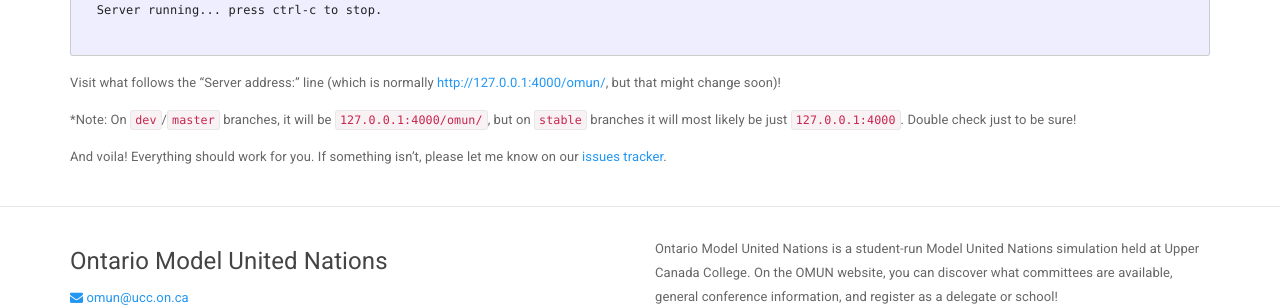
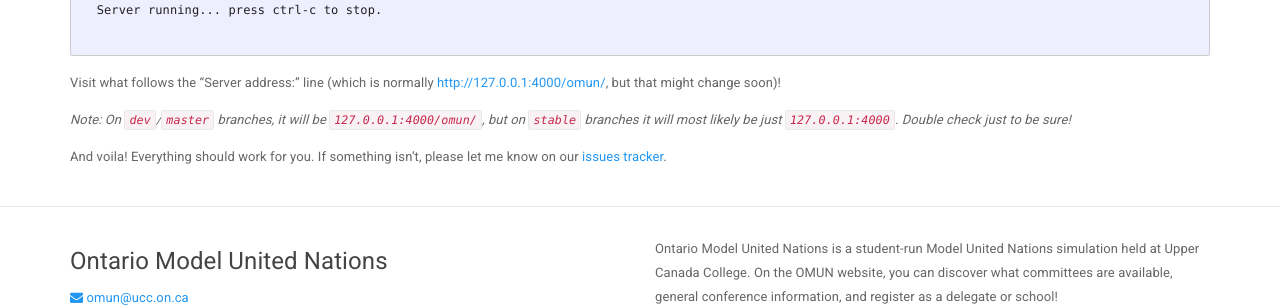
Before and after one commit to malsf21/omun.ca, a Jekyll site: the page built from _docs/setup.md, in a window 1280 px wide. Shown: the part 1129-1436 px from the top of the page. Built offline with Jekyll 4.4.1, drawn with Linux system fonts in a browser that asks for light colours.

Commit message:
Fixes small typo!

```diff
--- a/_docs/setup.md
+++ b/_docs/setup.md
@@ -54,6 +54,6 @@ Configuration file: /Users/matthew.wang/github/omun.ca/_config.yml
 
 Visit what follows the "Server address:" line (which is normally [http://127.0.0.1:4000/omun/](http://127.0.0.1:4000/omun/), but that might change soon)!
 
-*Note: On `dev`/`master` branches, it will be `127.0.0.1:4000/omun/`, but on `stable` branches it will most likely be just `127.0.0.1:4000`. Double check just to be sure!
+*Note: On `dev`/`master` branches, it will be `127.0.0.1:4000/omun/`, but on `stable` branches it will most likely be just `127.0.0.1:4000`. Double check just to be sure!*
 
 And voila! Everything should work for you. If something isn't, please let me know on our [issues tracker](https://github.com/malsf21/omun.ca/issues).
```
